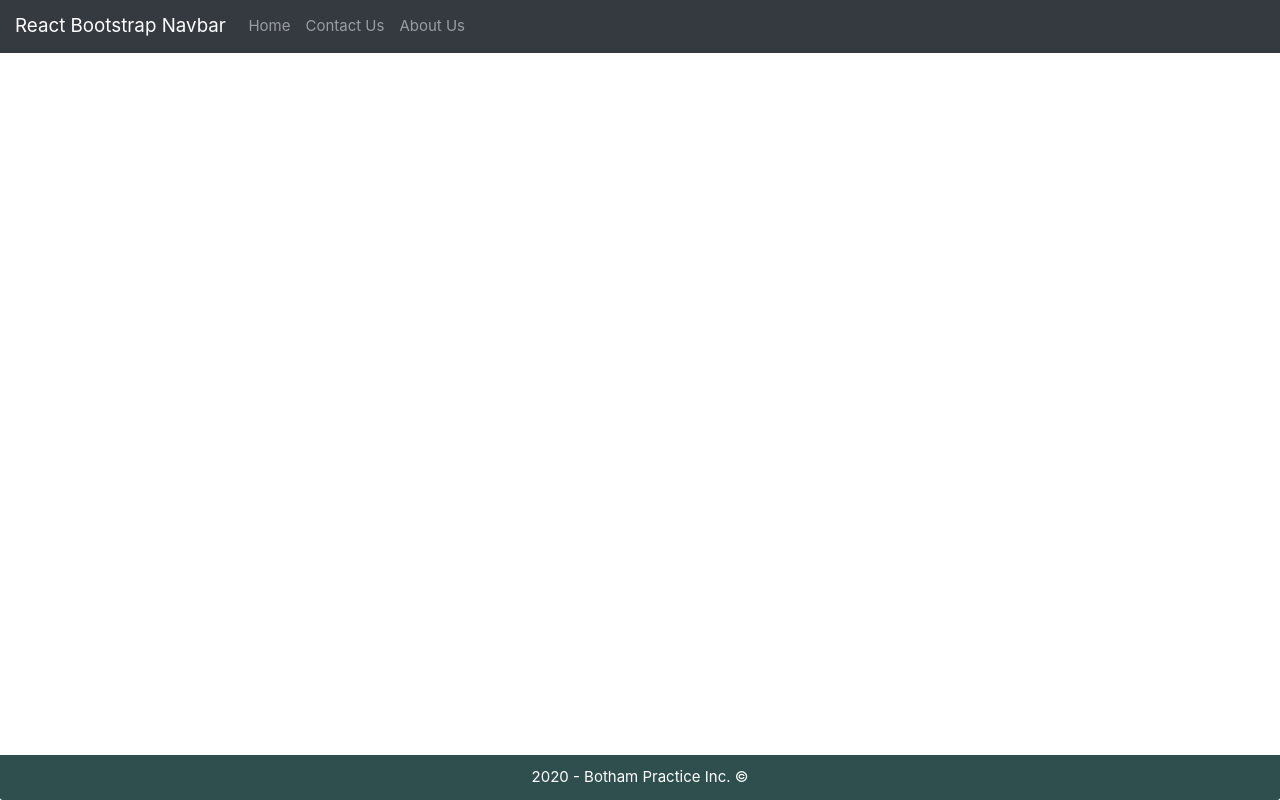
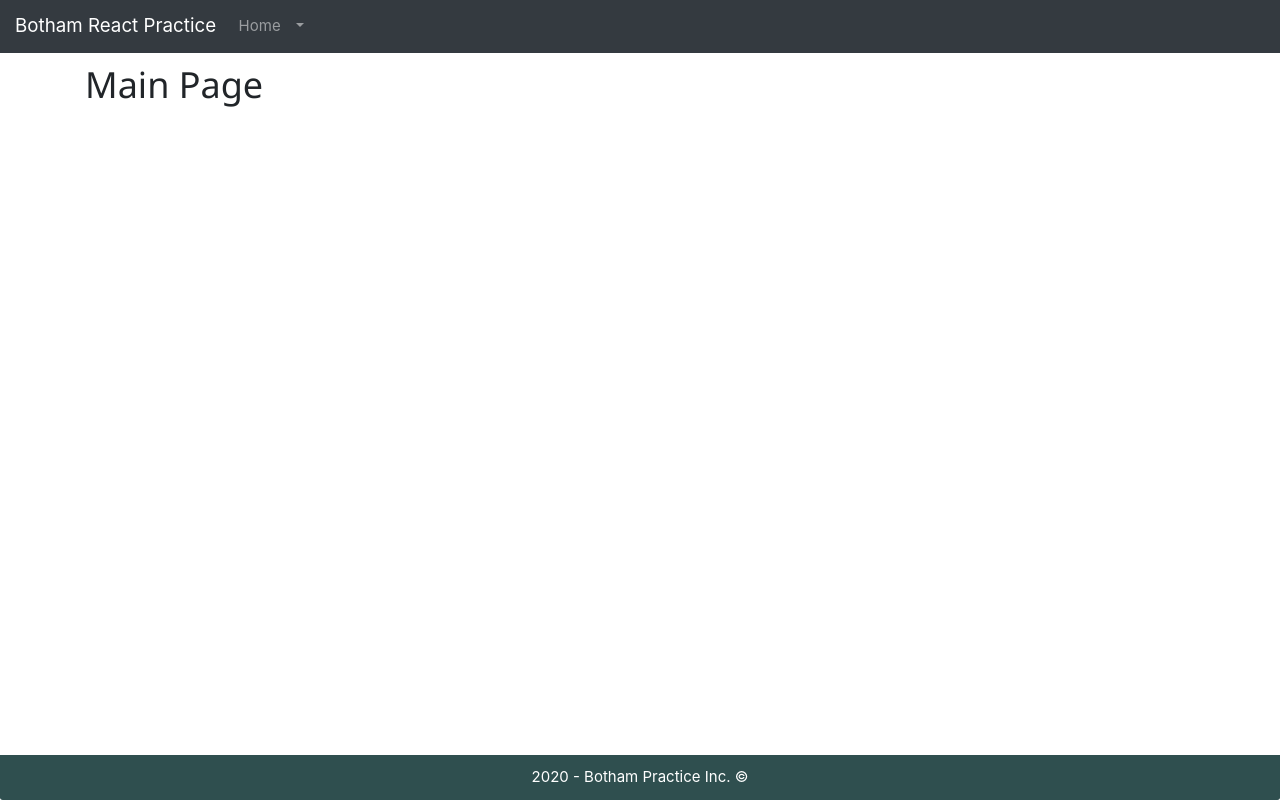
Before and after one commit to Jkbotham/reactPractice, a React (Create React App) app in the folder client/: page / in a window 1280 px wide. Built offline with nearby package versions, Linux system fonts and the light colour scheme.

Commit message:
Start to the weather app

```diff
--- a/client/src/App.js
+++ b/client/src/App.js
@@ -1,19 +1,31 @@
 import React from 'react';
 import logo from './logo.svg';
 import './App.css';
-import { BrowserRouter as Router, Route } from 'react-router-dom';
+import { BrowserRouter as Router, Route, Switch } from 'react-router-dom';
 import Footer from "../src/components/footer/footer"
 import MainPage from "../src/components/pages/mainPage"
+import WeatherApp from "../src/components/pages/weatherApp/weather"
+// import { notify } from '../../routes';
+
+// 404 Page Function
+function NotFound () {
+  return (
+    <div>
+          <h1> 404 Not Found</h1>
+    </div>
+  )
+}
 
 function App() {
   return (
     <Router>
-      <div>
-        <Route exact path="/" component={MainPage} />
-        {/* <Route exact path="/history" component={History} />
-        <Route exact path="/users" component={ViewAll} />
-  <Route exact path="/signup" component={Signup} /> */}
-      </div>
+      <Switch>
+      <Route exact path="/" component={MainPage} />
+      <Route exact path="/weatherApp" component={WeatherApp} />
+      <Route component={NotFound} />
+      </Switch>
+
+
       <Footer />
     </Router>
   );
--- a/client/src/components/header/header.js
+++ b/client/src/components/header/header.js
@@ -1,5 +1,5 @@
 import React from "react";
-import { Navbar, Nav, Row, Col } from "react-bootstrap";
+import { Navbar, Nav, Row, Col, NavDropdown } from "react-bootstrap";
 // import "./header.css"
 
 
@@ -8,13 +8,20 @@ function Header() {
   return (
 
     <Navbar bg="dark" variant="dark" expand="lg" sticky="top">
-    <Navbar.Brand href="#home">React Bootstrap Navbar</Navbar.Brand>
+    <Navbar.Brand href="#home">Botham React Practice</Navbar.Brand>
     <Navbar.Toggle aria-controls="basic-navbar-nav" />
     <Navbar.Collapse id="basic-navbar-nav">
         <Nav className="mr-auto">
         <Nav.Link href="/">Home</Nav.Link>
-        <Nav.Link href="/about-us">Contact Us</Nav.Link>
-        <Nav.Link href="/contact-us">About Us</Nav.Link>
+        {/* <Nav.Link href="/about-us">Contact Us</Nav.Link>
+        <Nav.Link href="/contact-us">About Us</Nav.Link> */}
+        <NavDropdown title="" id="collasible-nav-dropdown">
+        <NavDropdown.Item href="/weatherApp">WeatherApp</NavDropdown.Item>
+        {/* <NavDropdown.Item href="#action/3.2">Another action</NavDropdown.Item>
+        <NavDropdown.Item href="#action/3.3">Something</NavDropdown.Item>
+        <NavDropdown.Divider />
+        <NavDropdown.Item href="#action/3.4">Separated link</NavDropdown.Item> */}
+      </NavDropdown>
         </Nav>
     </Navbar.Collapse>
 </Navbar>
--- a/client/src/components/pages/mainPage.js
+++ b/client/src/components/pages/mainPage.js
@@ -24,6 +24,13 @@ function mainPage() {
     return (
         <div>
             <Header />
+            <Container>
+                <Row>
+                    <Col>
+                    <h1> Main Page </h1>
+                    </Col>
+                </Row>
+            </Container>
 
         </div>
     )
--- /dev/null
+++ b/client/src/components/pages/weatherApp/weather.js
@@ -0,0 +1,23 @@
+import React, { useState, useEffect } from "react";
+import Header from "../../header/header";
+import { Row, Button, Col, Container, Jumbotron } from "react-bootstrap";
+
+function weather() {
+    return (
+        <div>
+            <Header />
+            <Container>
+                <Row>
+                    <Col>
+                        <Jumbotron fluid>
+                            <h1> Weather App </h1>
+                            <p>This will be a simple weather application!</p>
+                        </Jumbotron>
+                    </Col>
+                </Row>
+            </Container>
+        </div>
+    )
+}
+
+export default weather;
```
